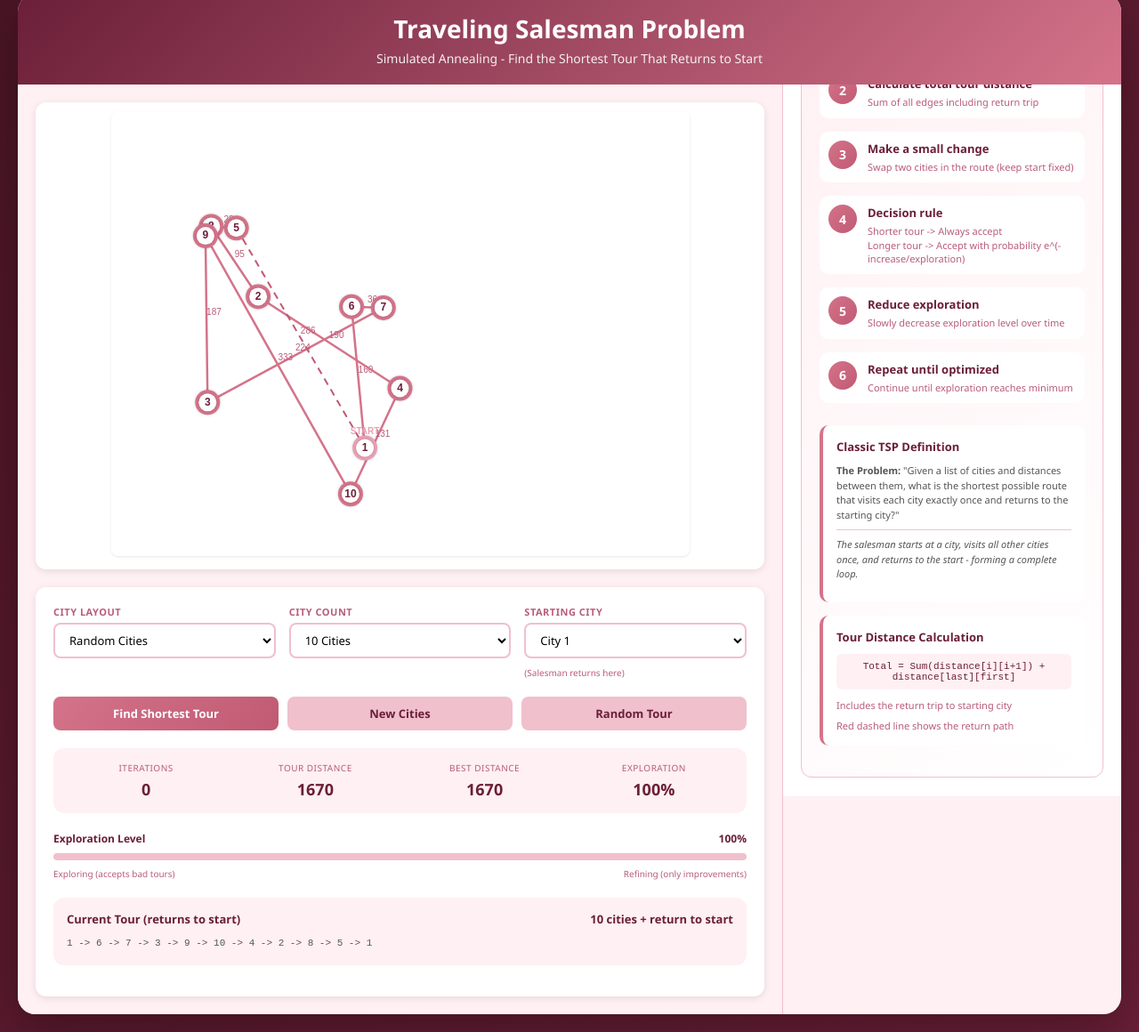
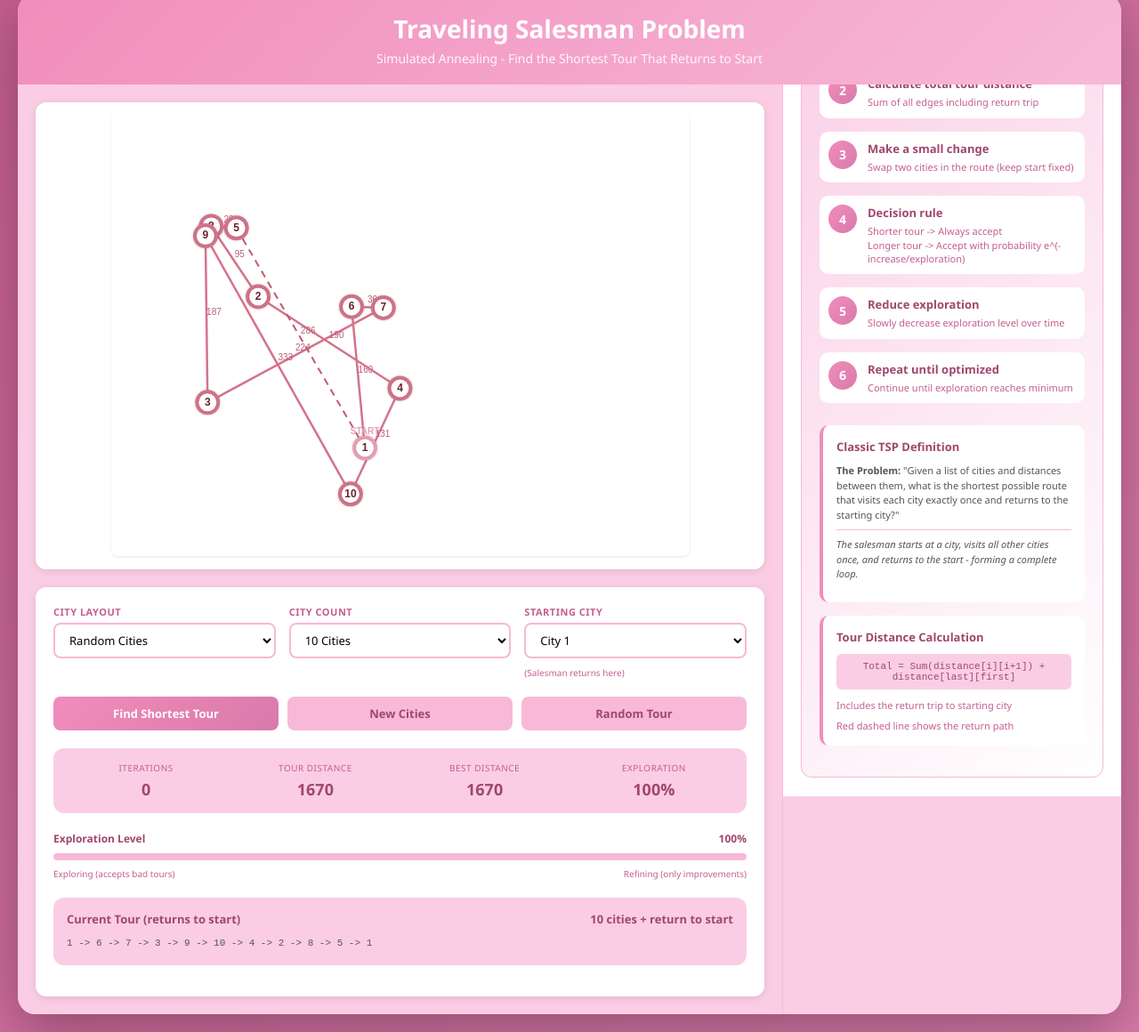
Before and after one commit to bnusuwal/travelling-salesman-solving, a plain HTML site: page public/index.html in a window 1280 px wide. Shown: the part 27-1187 px from the top of the page at 89% size. Drawn offline with Linux system fonts and the light colour scheme.

Commit message:
ui changes

```diff
--- a/public/style.css
+++ b/public/style.css
@@ -6,7 +6,7 @@
 
 body {
   font-family: 'Segoe UI', Tahoma, Geneva, Verdana, sans-serif;
-  background: linear-gradient(135deg, #4a1525 0%, #6b1f38 100%);
+  background: linear-gradient(135deg, #c45e90 0%, #d97aaa 100%);
   min-height: 100vh;
   padding: 20px;
 }
@@ -14,14 +14,14 @@ body {
 .app {
   max-width: 1400px;
   margin: 0 auto;
-  background: #fff0f3;
+  background: #facde5;
   border-radius: 20px;
   box-shadow: 0 20px 60px rgba(0, 0, 0, 0.3);
   overflow: hidden;
 }
 
 .header {
-  background: linear-gradient(135deg, #6b1f38 0%, #d4738a 100%);
+  background: linear-gradient(135deg, #F18dbc 0%, #f7b9d7 100%);
   color: white;
   padding: 20px 30px;
   text-align: center;
@@ -46,8 +46,8 @@ body {
 
 .left-column {
   padding: 20px;
-  background: #fff0f3;
-  border-right: 1px solid #f0c0cd;
+  background: #facde5;
+  border-right: 1px solid #f7b9d7;
 }
 
 .map-container {
@@ -90,7 +90,7 @@ canvas {
 .control-group label {
   font-size: 11px;
   font-weight: 600;
-  color: #b85c7a;
+  color: #c45e90;
   text-transform: uppercase;
   letter-spacing: 0.5px;
 }
@@ -98,7 +98,7 @@ canvas {
 select {
   padding: 8px 12px;
   font-size: 13px;
-  border: 2px solid #f0c0cd;
+  border: 2px solid #f7b9d7;
   border-radius: 8px;
   background: white;
   cursor: pointer;
@@ -107,17 +107,17 @@ select {
 }
 
 select:hover {
-  border-color: #d4738a;
+  border-color: #F18dbc;
 }
 
 select:focus {
   outline: none;
-  border-color: #d4738a;
+  border-color: #F18dbc;
 }
 
 .note {
   font-size: 10px;
-  color: #b85c7a;
+  color: #c45e90;
   margin-top: 4px;
   display: block;
 }
@@ -142,22 +142,23 @@ button {
 }
 
 .btn-primary {
-  background: linear-gradient(135deg, #d4738a, #c05a73);
+  background: linear-gradient(135deg, #F18dbc, #d97aaa);
   color: white;
 }
 
 .btn-primary:hover {
   transform: translateY(-2px);
-  box-shadow: 0 4px 12px rgba(212, 115, 138, 0.4);
+  box-shadow: 0 4px 12px rgba(241, 141, 188, 0.4);
 }
 
 .btn-secondary {
-  background: #f0c0cd;
-  color: #6b1f38;
+  background: #f7b9d7;
+  color: #a0476e;
 }
 
 .btn-secondary:hover {
-  background: #e8a0b5;
+  background: #F18dbc;
+  color: white;
   transform: translateY(-1px);
 }
 
@@ -173,7 +174,7 @@ button:disabled {
   gap: 12px;
   margin-bottom: 20px;
   padding: 15px;
-  background: #fff0f3;
+  background: #facde5;
   border-radius: 12px;
 }
 
@@ -183,7 +184,7 @@ button:disabled {
 
 .stat-label {
   font-size: 10px;
-  color: #b85c7a;
+  color: #c45e90;
   text-transform: uppercase;
   letter-spacing: 0.5px;
   margin-bottom: 5px;
@@ -192,7 +193,7 @@ button:disabled {
 .stat-value {
   font-size: 18px;
   font-weight: bold;
-  color: #6b1f38;
+  color: #a0476e;
 }
 
 .exploration-bar-container {
@@ -204,14 +205,14 @@ button:disabled {
   justify-content: space-between;
   font-size: 12px;
   font-weight: 600;
-  color: #6b1f38;
+  color: #a0476e;
   margin-bottom: 8px;
 }
 
 .exploration-track {
   width: 100%;
   height: 8px;
-  background: #f0c0cd;
+  background: #f7b9d7;
   border-radius: 4px;
   overflow: hidden;
   margin-bottom: 8px;
@@ -227,11 +228,11 @@ button:disabled {
   display: flex;
   justify-content: space-between;
   font-size: 10px;
-  color: #b85c7a;
+  color: #c45e90;
 }
 
 .route-info {
-  background: #fff0f3;
+  background: #facde5;
   border-radius: 12px;
   padding: 15px;
   margin-bottom: 15px;
@@ -241,7 +242,7 @@ button:disabled {
   display: flex;
   justify-content: space-between;
   font-weight: 600;
-  color: #6b1f38;
+  color: #a0476e;
   margin-bottom: 10px;
   font-size: 13px;
 }
@@ -265,14 +266,14 @@ button:disabled {
 }
 
 .how-it-works {
-  background: linear-gradient(135deg, #fff0f3 0%, #ffffff 100%);
+  background: linear-gradient(135deg, #facde5 0%, #ffffff 100%);
   border-radius: 12px;
   padding: 20px;
-  border: 1px solid #f0c0cd;
+  border: 1px solid #f7b9d7;
 }
 
 .how-it-works h3 {
-  color: #6b1f38;
+  color: #a0476e;
   margin-bottom: 20px;
   font-size: 18px;
   text-align: center;
@@ -300,7 +301,7 @@ button:disabled {
 .step-number {
   width: 32px;
   height: 32px;
-  background: linear-gradient(135deg, #d4738a, #c05a73);
+  background: linear-gradient(135deg, #F18dbc, #d97aaa);
   color: white;
   border-radius: 50%;
   display: flex;
@@ -318,13 +319,13 @@ button:disabled {
 .step-content strong {
   display: block;
   font-size: 13px;
-  color: #6b1f38;
+  color: #a0476e;
   margin-bottom: 4px;
 }
 
 .step-content p {
   font-size: 11px;
-  color: #b85c7a;
+  color: #c45e90;
   line-height: 1.4;
 }
 
@@ -334,13 +335,13 @@ button:disabled {
   border-radius: 10px;
   padding: 15px;
   margin-bottom: 15px;
-  border-left: 4px solid #d4738a;
+  border-left: 4px solid #F18dbc;
 }
 
 .explanation-box h4,
 .formula-box h4 {
   font-size: 13px;
-  color: #6b1f38;
+  color: #a0476e;
   margin-bottom: 10px;
 }
 
@@ -353,38 +354,38 @@ button:disabled {
 
 .example {
   font-style: italic;
-  color: #b85c7a;
+  color: #c45e90;
   margin-top: 8px;
   padding-top: 8px;
-  border-top: 1px solid #f0c0cd;
+  border-top: 1px solid #f7b9d7;
 }
 
 .formula-box code {
   display: block;
-  background: #fff0f3;
+  background: #facde5;
   padding: 8px;
   border-radius: 6px;
   font-family: monospace;
   font-size: 11px;
   margin: 10px 0;
   text-align: center;
-  color: #6b1f38;
+  color: #a0476e;
 }
 
 .formula-box p {
   font-size: 11px;
-  color: #b85c7a;
+  color: #c45e90;
   margin-top: 8px;
 }
 
 .live-log {
-  background: #6b1f38;
+  background: #a0476e;
   border-radius: 12px;
   overflow: hidden;
 }
 
 .live-log h3 {
-  background: #4a1525;
+  background: #7d3357;
   color: white;
   padding: 12px 15px;
   font-size: 14px;
@@ -401,29 +402,29 @@ button:disabled {
 
 .log-entry {
   padding: 6px 0;
-  border-bottom: 1px solid #8b3a52;
-  color: #f0c0cd;
+  border-bottom: 1px solid #c45e90;
+  color: #facde5;
 }
 
 .log-entry.accept {
-  color: #e8a0b5;
+  color: #f7b9d7;
 }
 
 .log-entry.reject {
-  color: #f0c0cd;
+  color: #facde5;
 }
 
 .log-entry.info {
-  color: #d4738a;
+  color: #F18dbc;
 }
 
 .log-entry.success {
-  color: #e8a0b5;
+  color: #f7b9d7;
   font-weight: bold;
 }
 
 .log-entry.warning {
-  color: #f0c0cd;
+  color: #facde5;
 }
 
 .log-content::-webkit-scrollbar {
@@ -431,11 +432,11 @@ button:disabled {
 }
 
 .log-content::-webkit-scrollbar-track {
-  background: #4a1525;
+  background: #7d3357;
 }
 
 .log-content::-webkit-scrollbar-thumb {
-  background: #d4738a;
+  background: #F18dbc;
   border-radius: 3px;
 }
 
@@ -446,7 +447,7 @@ button:disabled {
 
   .left-column {
     border-right: none;
-    border-bottom: 1px solid #f0c0cd;
+    border-bottom: 1px solid #f7b9d7;
   }
 
   .control-row {
```
